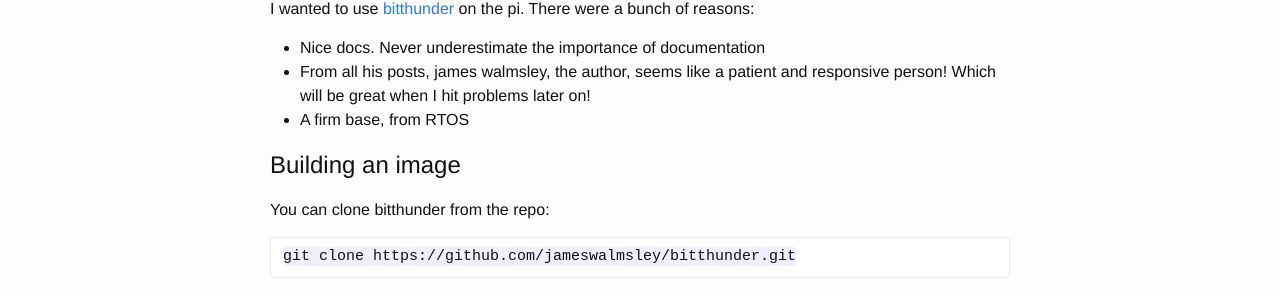
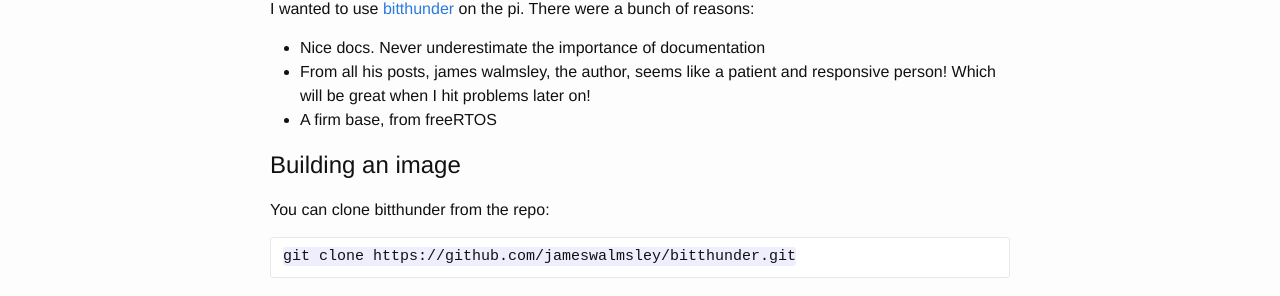
Before and after one commit to ririw/ririw.github.io, a Jekyll site: the page built from _posts/2015-06-27-raspberry-pi-bitthunder.markdown, in a window 1280 px wide and 900 px high. Shown: the part 356-652 px from the top of the window. Built offline with Jekyll 4.4.1, drawn with Linux system fonts in a browser that asks for light colours.

Commit message:
fix for typo

```diff
--- a/_posts/2015-06-27-raspberry-pi-bitthunder.markdown
+++ b/_posts/2015-06-27-raspberry-pi-bitthunder.markdown
@@ -14,7 +14,7 @@
 
 - Nice docs. Never underestimate the importance of documentation
 - From all his posts, james walmsley, the author, seems like a patient and responsive person! Which will be great when I hit problems later on!
-- A firm base, from RTOS
+- A firm base, from freeRTOS
 
 # Building an image
 
```
